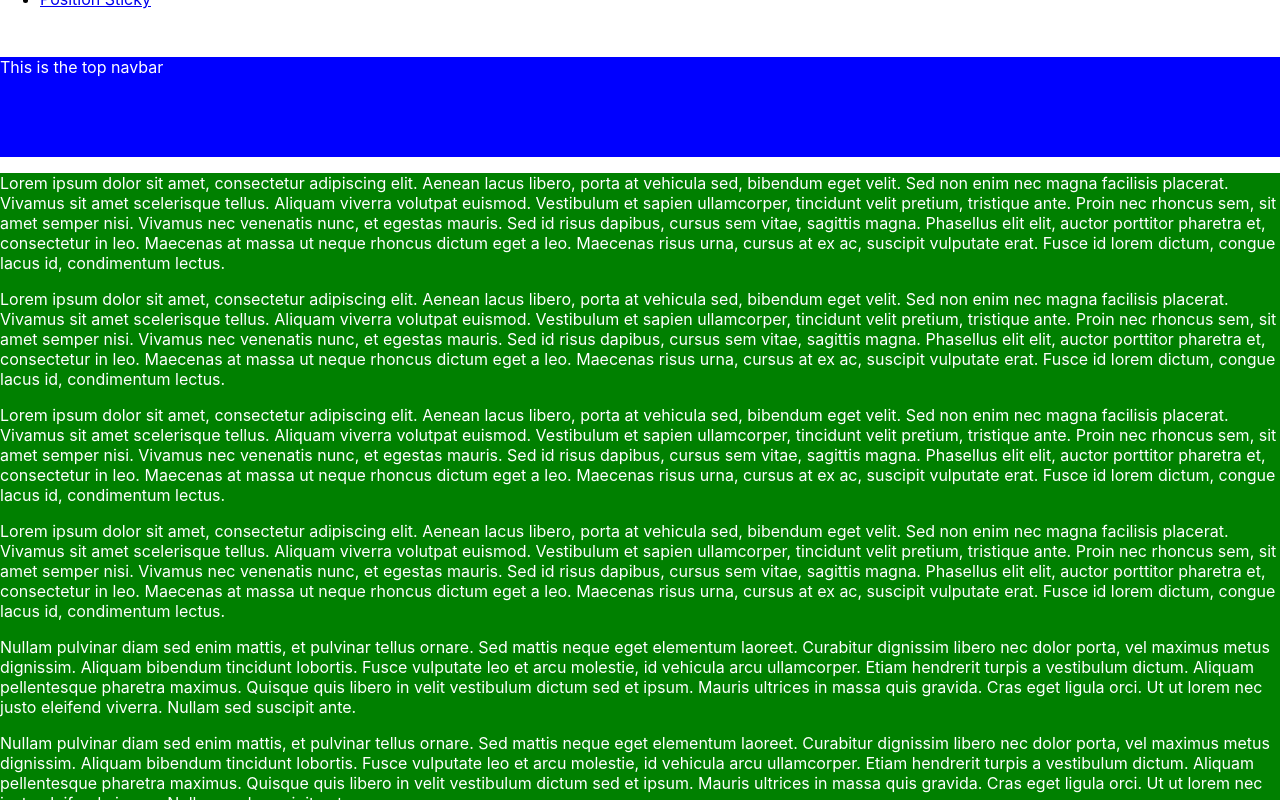
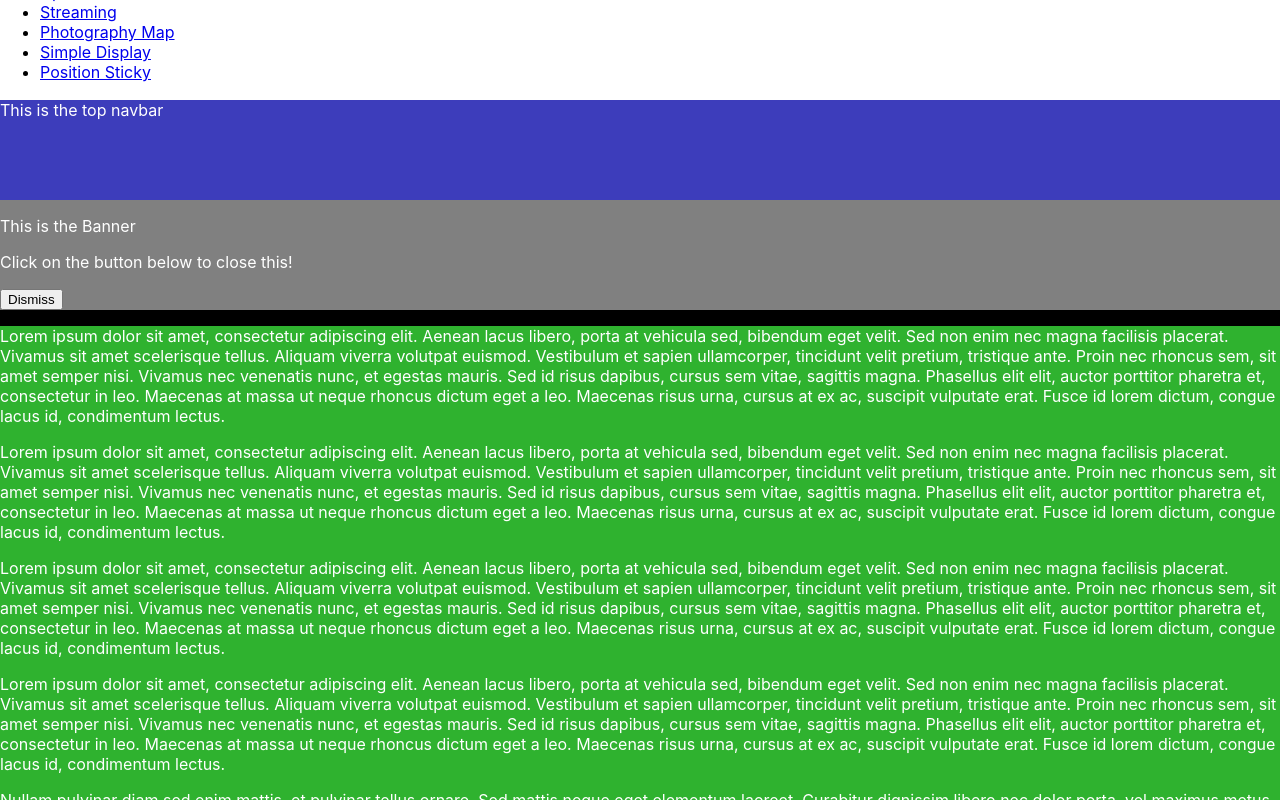
Before and after one commit to arvinsim/research-and-development, a React (Vite) app: page /position-sticky in a window 1280 px wide. Shown: the top 800 px of the page. Built offline with nearby package versions, Linux system fonts and the light colour scheme.

Commit message:
Setup Banner for Position Sticky

```diff
--- /dev/null
+++ b/src/PositionSticky/Banner.tsx
@@ -0,0 +1,31 @@
+import React, { useState } from "react";
+import styled from "styled-components";
+
+export function Banner() {
+  const [visible, setVisible] = useState(true);
+
+  return (
+    <BannerContainer visible={visible}>
+      <p>This is the Banner</p>
+      <p>Click on the button below to close this!</p>
+      <button
+        onClick={() => {
+          setVisible(false);
+        }}
+      >
+        Dismiss
+      </button>
+    </BannerContainer>
+  );
+}
+
+const BannerContainer = styled.div<{ visible: boolean }>`
+  overflow: hidden;
+
+  ${(props): string => {
+    if (props.visible === false) {
+      return `height: 0; transition: height 1000ms ease;`;
+    }
+    return "";
+  }}
+`;
--- a/src/PositionSticky/index.tsx
+++ b/src/PositionSticky/index.tsx
@@ -1,43 +1,228 @@
-import React from 'react'
+import React from "react";
 import styled from "styled-components";
+import { Banner } from "./Banner";
 
 function PositionSticky() {
-    return <div>
+  return (
+    <Container>
+      <TopContainer>
         <TopNavbar>This is the top navbar</TopNavbar>
-        <Content>
-            <p>Lorem ipsum dolor sit amet, consectetur adipiscing elit. Aenean lacus libero, porta at vehicula sed, bibendum eget velit. Sed non enim nec magna facilisis placerat. Vivamus sit amet scelerisque tellus. Aliquam viverra volutpat euismod. Vestibulum et sapien ullamcorper, tincidunt velit pretium, tristique ante. Proin nec rhoncus sem, sit amet semper nisi. Vivamus nec venenatis nunc, et egestas mauris. Sed id risus dapibus, cursus sem vitae, sagittis magna. Phasellus elit elit, auctor porttitor pharetra et, consectetur in leo. Maecenas at massa ut neque rhoncus dictum eget a leo. Maecenas risus urna, cursus at ex ac, suscipit vulputate erat. Fusce id lorem dictum, congue lacus id, condimentum lectus.</p>
-            <p>Lorem ipsum dolor sit amet, consectetur adipiscing elit. Aenean lacus libero, porta at vehicula sed, bibendum eget velit. Sed non enim nec magna facilisis placerat. Vivamus sit amet scelerisque tellus. Aliquam viverra volutpat euismod. Vestibulum et sapien ullamcorper, tincidunt velit pretium, tristique ante. Proin nec rhoncus sem, sit amet semper nisi. Vivamus nec venenatis nunc, et egestas mauris. Sed id risus dapibus, cursus sem vitae, sagittis magna. Phasellus elit elit, auctor porttitor pharetra et, consectetur in leo. Maecenas at massa ut neque rhoncus dictum eget a leo. Maecenas risus urna, cursus at ex ac, suscipit vulputate erat. Fusce id lorem dictum, congue lacus id, condimentum lectus.</p>
-            <p>Lorem ipsum dolor sit amet, consectetur adipiscing elit. Aenean lacus libero, porta at vehicula sed, bibendum eget velit. Sed non enim nec magna facilisis placerat. Vivamus sit amet scelerisque tellus. Aliquam viverra volutpat euismod. Vestibulum et sapien ullamcorper, tincidunt velit pretium, tristique ante. Proin nec rhoncus sem, sit amet semper nisi. Vivamus nec venenatis nunc, et egestas mauris. Sed id risus dapibus, cursus sem vitae, sagittis magna. Phasellus elit elit, auctor porttitor pharetra et, consectetur in leo. Maecenas at massa ut neque rhoncus dictum eget a leo. Maecenas risus urna, cursus at ex ac, suscipit vulputate erat. Fusce id lorem dictum, congue lacus id, condimentum lectus.</p>
-            <p>Lorem ipsum dolor sit amet, consectetur adipiscing elit. Aenean lacus libero, porta at vehicula sed, bibendum eget velit. Sed non enim nec magna facilisis placerat. Vivamus sit amet scelerisque tellus. Aliquam viverra volutpat euismod. Vestibulum et sapien ullamcorper, tincidunt velit pretium, tristique ante. Proin nec rhoncus sem, sit amet semper nisi. Vivamus nec venenatis nunc, et egestas mauris. Sed id risus dapibus, cursus sem vitae, sagittis magna. Phasellus elit elit, auctor porttitor pharetra et, consectetur in leo. Maecenas at massa ut neque rhoncus dictum eget a leo. Maecenas risus urna, cursus at ex ac, suscipit vulputate erat. Fusce id lorem dictum, congue lacus id, condimentum lectus.</p>
-            <p>Nullam pulvinar diam sed enim mattis, et pulvinar tellus ornare. Sed mattis neque eget elementum laoreet. Curabitur dignissim libero nec dolor porta, vel maximus metus dignissim. Aliquam bibendum tincidunt lobortis. Fusce vulputate leo et arcu molestie, id vehicula arcu ullamcorper. Etiam hendrerit turpis a vestibulum dictum. Aliquam pellentesque pharetra maximus. Quisque quis libero in velit vestibulum dictum sed et ipsum. Mauris ultrices in massa quis gravida. Cras eget ligula orci. Ut ut lorem nec justo eleifend viverra. Nullam sed suscipit ante.</p>
-            <p>Nullam pulvinar diam sed enim mattis, et pulvinar tellus ornare. Sed mattis neque eget elementum laoreet. Curabitur dignissim libero nec dolor porta, vel maximus metus dignissim. Aliquam bibendum tincidunt lobortis. Fusce vulputate leo et arcu molestie, id vehicula arcu ullamcorper. Etiam hendrerit turpis a vestibulum dictum. Aliquam pellentesque pharetra maximus. Quisque quis libero in velit vestibulum dictum sed et ipsum. Mauris ultrices in massa quis gravida. Cras eget ligula orci. Ut ut lorem nec justo eleifend viverra. Nullam sed suscipit ante.</p>
-            <p>Nullam pulvinar diam sed enim mattis, et pulvinar tellus ornare. Sed mattis neque eget elementum laoreet. Curabitur dignissim libero nec dolor porta, vel maximus metus dignissim. Aliquam bibendum tincidunt lobortis. Fusce vulputate leo et arcu molestie, id vehicula arcu ullamcorper. Etiam hendrerit turpis a vestibulum dictum. Aliquam pellentesque pharetra maximus. Quisque quis libero in velit vestibulum dictum sed et ipsum. Mauris ultrices in massa quis gravida. Cras eget ligula orci. Ut ut lorem nec justo eleifend viverra. Nullam sed suscipit ante.</p>
-            <p>Nullam pulvinar diam sed enim mattis, et pulvinar tellus ornare. Sed mattis neque eget elementum laoreet. Curabitur dignissim libero nec dolor porta, vel maximus metus dignissim. Aliquam bibendum tincidunt lobortis. Fusce vulputate leo et arcu molestie, id vehicula arcu ullamcorper. Etiam hendrerit turpis a vestibulum dictum. Aliquam pellentesque pharetra maximus. Quisque quis libero in velit vestibulum dictum sed et ipsum. Mauris ultrices in massa quis gravida. Cras eget ligula orci. Ut ut lorem nec justo eleifend viverra. Nullam sed suscipit ante.</p>
-            <p>In hac habitasse platea dictumst. Sed lacinia ante commodo, consequat nisl vel, elementum nulla. Aliquam finibus ullamcorper lorem, sed convallis leo. Aliquam auctor urna vel risus convallis ullamcorper. Maecenas maximus elementum imperdiet. Interdum et malesuada fames ac ante ipsum primis in faucibus. Donec maximus metus eu velit suscipit, at convallis est pellentesque. Cras sit amet augue suscipit, tristique ligula nec, vehicula tellus. Donec faucibus mi nec tellus accumsan, eu feugiat nunc tincidunt. Fusce id auctor dolor.</p>
-            <p>In hac habitasse platea dictumst. Sed lacinia ante commodo, consequat nisl vel, elementum nulla. Aliquam finibus ullamcorper lorem, sed convallis leo. Aliquam auctor urna vel risus convallis ullamcorper. Maecenas maximus elementum imperdiet. Interdum et malesuada fames ac ante ipsum primis in faucibus. Donec maximus metus eu velit suscipit, at convallis est pellentesque. Cras sit amet augue suscipit, tristique ligula nec, vehicula tellus. Donec faucibus mi nec tellus accumsan, eu feugiat nunc tincidunt. Fusce id auctor dolor.</p>
-            <p>In hac habitasse platea dictumst. Sed lacinia ante commodo, consequat nisl vel, elementum nulla. Aliquam finibus ullamcorper lorem, sed convallis leo. Aliquam auctor urna vel risus convallis ullamcorper. Maecenas maximus elementum imperdiet. Interdum et malesuada fames ac ante ipsum primis in faucibus. Donec maximus metus eu velit suscipit, at convallis est pellentesque. Cras sit amet augue suscipit, tristique ligula nec, vehicula tellus. Donec faucibus mi nec tellus accumsan, eu feugiat nunc tincidunt. Fusce id auctor dolor.</p>
-            <p>In hac habitasse platea dictumst. Sed lacinia ante commodo, consequat nisl vel, elementum nulla. Aliquam finibus ullamcorper lorem, sed convallis leo. Aliquam auctor urna vel risus convallis ullamcorper. Maecenas maximus elementum imperdiet. Interdum et malesuada fames ac ante ipsum primis in faucibus. Donec maximus metus eu velit suscipit, at convallis est pellentesque. Cras sit amet augue suscipit, tristique ligula nec, vehicula tellus. Donec faucibus mi nec tellus accumsan, eu feugiat nunc tincidunt. Fusce id auctor dolor.</p>
-            <p>Duis eget magna sed purus vehicula mollis. Maecenas eget metus lacus. Duis sapien diam, viverra at erat vitae, ullamcorper tristique tortor. Nullam varius justo sit amet ante sagittis malesuada. Quisque vitae finibus dui. In ullamcorper consequat velit mollis interdum. Pellentesque at fermentum sapien, id aliquet purus. Integer tempus pulvinar justo. Sed congue, odio interdum ultrices ultricies, massa odio euismod urna, id finibus neque diam ut risus. Sed metus mi, tristique sed tempor vel, suscipit sed lacus. Mauris suscipit nec odio at dapibus. Suspendisse eros nibh, auctor id tristique aliquam, efficitur quis magna.</p>
-            <p>Duis eget magna sed purus vehicula mollis. Maecenas eget metus lacus. Duis sapien diam, viverra at erat vitae, ullamcorper tristique tortor. Nullam varius justo sit amet ante sagittis malesuada. Quisque vitae finibus dui. In ullamcorper consequat velit mollis interdum. Pellentesque at fermentum sapien, id aliquet purus. Integer tempus pulvinar justo. Sed congue, odio interdum ultrices ultricies, massa odio euismod urna, id finibus neque diam ut risus. Sed metus mi, tristique sed tempor vel, suscipit sed lacus. Mauris suscipit nec odio at dapibus. Suspendisse eros nibh, auctor id tristique aliquam, efficitur quis magna.</p>
-            <p>Duis eget magna sed purus vehicula mollis. Maecenas eget metus lacus. Duis sapien diam, viverra at erat vitae, ullamcorper tristique tortor. Nullam varius justo sit amet ante sagittis malesuada. Quisque vitae finibus dui. In ullamcorper consequat velit mollis interdum. Pellentesque at fermentum sapien, id aliquet purus. Integer tempus pulvinar justo. Sed congue, odio interdum ultrices ultricies, massa odio euismod urna, id finibus neque diam ut risus. Sed metus mi, tristique sed tempor vel, suscipit sed lacus. Mauris suscipit nec odio at dapibus. Suspendisse eros nibh, auctor id tristique aliquam, efficitur quis magna.</p>
-            <p>Duis eget magna sed purus vehicula mollis. Maecenas eget metus lacus. Duis sapien diam, viverra at erat vitae, ullamcorper tristique tortor. Nullam varius justo sit amet ante sagittis malesuada. Quisque vitae finibus dui. In ullamcorper consequat velit mollis interdum. Pellentesque at fermentum sapien, id aliquet purus. Integer tempus pulvinar justo. Sed congue, odio interdum ultrices ultricies, massa odio euismod urna, id finibus neque diam ut risus. Sed metus mi, tristique sed tempor vel, suscipit sed lacus. Mauris suscipit nec odio at dapibus. Suspendisse eros nibh, auctor id tristique aliquam, efficitur quis magna.</p>
-        </Content>
-    </div>
+        <Banner />
+      </TopContainer>
+      <Content>
+        <p>
+          Lorem ipsum dolor sit amet, consectetur adipiscing elit. Aenean lacus
+          libero, porta at vehicula sed, bibendum eget velit. Sed non enim nec
+          magna facilisis placerat. Vivamus sit amet scelerisque tellus. Aliquam
+          viverra volutpat euismod. Vestibulum et sapien ullamcorper, tincidunt
+          velit pretium, tristique ante. Proin nec rhoncus sem, sit amet semper
+          nisi. Vivamus nec venenatis nunc, et egestas mauris. Sed id risus
+          dapibus, cursus sem vitae, sagittis magna. Phasellus elit elit, auctor
+          porttitor pharetra et, consectetur in leo. Maecenas at massa ut neque
+          rhoncus dictum eget a leo. Maecenas risus urna, cursus at ex ac,
+          suscipit vulputate erat. Fusce id lorem dictum, congue lacus id,
+          condimentum lectus.
+        </p>
+        <p>
+          Lorem ipsum dolor sit amet, consectetur adipiscing elit. Aenean lacus
+          libero, porta at vehicula sed, bibendum eget velit. Sed non enim nec
+          magna facilisis placerat. Vivamus sit amet scelerisque tellus. Aliquam
+          viverra volutpat euismod. Vestibulum et sapien ullamcorper, tincidunt
+          velit pretium, tristique ante. Proin nec rhoncus sem, sit amet semper
+          nisi. Vivamus nec venenatis nunc, et egestas mauris. Sed id risus
+          dapibus, cursus sem vitae, sagittis magna. Phasellus elit elit, auctor
+          porttitor pharetra et, consectetur in leo. Maecenas at massa ut neque
+          rhoncus dictum eget a leo. Maecenas risus urna, cursus at ex ac,
+          suscipit vulputate erat. Fusce id lorem dictum, congue lacus id,
+          condimentum lectus.
+        </p>
+        <p>
+          Lorem ipsum dolor sit amet, consectetur adipiscing elit. Aenean lacus
+          libero, porta at vehicula sed, bibendum eget velit. Sed non enim nec
+          magna facilisis placerat. Vivamus sit amet scelerisque tellus. Aliquam
+          viverra volutpat euismod. Vestibulum et sapien ullamcorper, tincidunt
+          velit pretium, tristique ante. Proin nec rhoncus sem, sit amet semper
+          nisi. Vivamus nec venenatis nunc, et egestas mauris. Sed id risus
+          dapibus, cursus sem vitae, sagittis magna. Phasellus elit elit, auctor
+          porttitor pharetra et, consectetur in leo. Maecenas at massa ut neque
+          rhoncus dictum eget a leo. Maecenas risus urna, cursus at ex ac,
+          suscipit vulputate erat. Fusce id lorem dictum, congue lacus id,
+          condimentum lectus.
+        </p>
+        <p>
+          Lorem ipsum dolor sit amet, consectetur adipiscing elit. Aenean lacus
+          libero, porta at vehicula sed, bibendum eget velit. Sed non enim nec
+          magna facilisis placerat. Vivamus sit amet scelerisque tellus. Aliquam
+          viverra volutpat euismod. Vestibulum et sapien ullamcorper, tincidunt
+          velit pretium, tristique ante. Proin nec rhoncus sem, sit amet semper
+          nisi. Vivamus nec venenatis nunc, et egestas mauris. Sed id risus
+          dapibus, cursus sem vitae, sagittis magna. Phasellus elit elit, auctor
+          porttitor pharetra et, consectetur in leo. Maecenas at massa ut neque
+          rhoncus dictum eget a leo. Maecenas risus urna, cursus at ex ac,
+          suscipit vulputate erat. Fusce id lorem dictum, congue lacus id,
+          condimentum lectus.
+        </p>
+        <p>
+          Nullam pulvinar diam sed enim mattis, et pulvinar tellus ornare. Sed
+          mattis neque eget elementum laoreet. Curabitur dignissim libero nec
+          dolor porta, vel maximus metus dignissim. Aliquam bibendum tincidunt
+          lobortis. Fusce vulputate leo et arcu molestie, id vehicula arcu
+          ullamcorper. Etiam hendrerit turpis a vestibulum dictum. Aliquam
+          pellentesque pharetra maximus. Quisque quis libero in velit vestibulum
+          dictum sed et ipsum. Mauris ultrices in massa quis gravida. Cras eget
+          ligula orci. Ut ut lorem nec justo eleifend viverra. Nullam sed
+          suscipit ante.
+        </p>
+        <p>
+          Nullam pulvinar diam sed enim mattis, et pulvinar tellus ornare. Sed
+          mattis neque eget elementum laoreet. Curabitur dignissim libero nec
+          dolor porta, vel maximus metus dignissim. Aliquam bibendum tincidunt
+          lobortis. Fusce vulputate leo et arcu molestie, id vehicula arcu
+          ullamcorper. Etiam hendrerit turpis a vestibulum dictum. Aliquam
+          pellentesque pharetra maximus. Quisque quis libero in velit vestibulum
+          dictum sed et ipsum. Mauris ultrices in massa quis gravida. Cras eget
+          ligula orci. Ut ut lorem nec justo eleifend viverra. Nullam sed
+          suscipit ante.
+        </p>
+        <p>
+          Nullam pulvinar diam sed enim mattis, et pulvinar tellus ornare. Sed
+          mattis neque eget elementum laoreet. Curabitur dignissim libero nec
+          dolor porta, vel maximus metus dignissim. Aliquam bibendum tincidunt
+          lobortis. Fusce vulputate leo et arcu molestie, id vehicula arcu
+          ullamcorper. Etiam hendrerit turpis a vestibulum dictum. Aliquam
+          pellentesque pharetra maximus. Quisque quis libero in velit vestibulum
+          dictum sed et ipsum. Mauris ultrices in massa quis gravida. Cras eget
+          ligula orci. Ut ut lorem nec justo eleifend viverra. Nullam sed
+          suscipit ante.
+        </p>
+        <p>
+          Nullam pulvinar diam sed enim mattis, et pulvinar tellus ornare. Sed
+          mattis neque eget elementum laoreet. Curabitur dignissim libero nec
+          dolor porta, vel maximus metus dignissim. Aliquam bibendum tincidunt
+          lobortis. Fusce vulputate leo et arcu molestie, id vehicula arcu
+          ullamcorper. Etiam hendrerit turpis a vestibulum dictum. Aliquam
+          pellentesque pharetra maximus. Quisque quis libero in velit vestibulum
+          dictum sed et ipsum. Mauris ultrices in massa quis gravida. Cras eget
+          ligula orci. Ut ut lorem nec justo eleifend viverra. Nullam sed
+          suscipit ante.
+        </p>
+        <p>
+          In hac habitasse platea dictumst. Sed lacinia ante commodo, consequat
+          nisl vel, elementum nulla. Aliquam finibus ullamcorper lorem, sed
+          convallis leo. Aliquam auctor urna vel risus convallis ullamcorper.
+          Maecenas maximus elementum imperdiet. Interdum et malesuada fames ac
+          ante ipsum primis in faucibus. Donec maximus metus eu velit suscipit,
+          at convallis est pellentesque. Cras sit amet augue suscipit, tristique
+          ligula nec, vehicula tellus. Donec faucibus mi nec tellus accumsan, eu
+          feugiat nunc tincidunt. Fusce id auctor dolor.
+        </p>
+        <p>
+          In hac habitasse platea dictumst. Sed lacinia ante commodo, consequat
+          nisl vel, elementum nulla. Aliquam finibus ullamcorper lorem, sed
+          convallis leo. Aliquam auctor urna vel risus convallis ullamcorper.
+          Maecenas maximus elementum imperdiet. Interdum et malesuada fames ac
+          ante ipsum primis in faucibus. Donec maximus metus eu velit suscipit,
+          at convallis est pellentesque. Cras sit amet augue suscipit, tristique
+          ligula nec, vehicula tellus. Donec faucibus mi nec tellus accumsan, eu
+          feugiat nunc tincidunt. Fusce id auctor dolor.
+        </p>
+        <p>
+          In hac habitasse platea dictumst. Sed lacinia ante commodo, consequat
+          nisl vel, elementum nulla. Aliquam finibus ullamcorper lorem, sed
+          convallis leo. Aliquam auctor urna vel risus convallis ullamcorper.
+          Maecenas maximus elementum imperdiet. Interdum et malesuada fames ac
+          ante ipsum primis in faucibus. Donec maximus metus eu velit suscipit,
+          at convallis est pellentesque. Cras sit amet augue suscipit, tristique
+          ligula nec, vehicula tellus. Donec faucibus mi nec tellus accumsan, eu
+          feugiat nunc tincidunt. Fusce id auctor dolor.
+        </p>
+        <p>
+          In hac habitasse platea dictumst. Sed lacinia ante commodo, consequat
+          nisl vel, elementum nulla. Aliquam finibus ullamcorper lorem, sed
+          convallis leo. Aliquam auctor urna vel risus convallis ullamcorper.
+          Maecenas maximus elementum imperdiet. Interdum et malesuada fames ac
+          ante ipsum primis in faucibus. Donec maximus metus eu velit suscipit,
+          at convallis est pellentesque. Cras sit amet augue suscipit, tristique
+          ligula nec, vehicula tellus. Donec faucibus mi nec tellus accumsan, eu
+          feugiat nunc tincidunt. Fusce id auctor dolor.
+        </p>
+        <p>
+          Duis eget magna sed purus vehicula mollis. Maecenas eget metus lacus.
+          Duis sapien diam, viverra at erat vitae, ullamcorper tristique tortor.
+          Nullam varius justo sit amet ante sagittis malesuada. Quisque vitae
+          finibus dui. In ullamcorper consequat velit mollis interdum.
+          Pellentesque at fermentum sapien, id aliquet purus. Integer tempus
+          pulvinar justo. Sed congue, odio interdum ultrices ultricies, massa
+          odio euismod urna, id finibus neque diam ut risus. Sed metus mi,
+          tristique sed tempor vel, suscipit sed lacus. Mauris suscipit nec odio
+          at dapibus. Suspendisse eros nibh, auctor id tristique aliquam,
+          efficitur quis magna.
+        </p>
+        <p>
+          Duis eget magna sed purus vehicula mollis. Maecenas eget metus lacus.
+          Duis sapien diam, viverra at erat vitae, ullamcorper tristique tortor.
+          Nullam varius justo sit amet ante sagittis malesuada. Quisque vitae
+          finibus dui. In ullamcorper consequat velit mollis interdum.
+          Pellentesque at fermentum sapien, id aliquet purus. Integer tempus
+          pulvinar justo. Sed congue, odio interdum ultrices ultricies, massa
+          odio euismod urna, id finibus neque diam ut risus. Sed metus mi,
+          tristique sed tempor vel, suscipit sed lacus. Mauris suscipit nec odio
+          at dapibus. Suspendisse eros nibh, auctor id tristique aliquam,
+          efficitur quis magna.
+        </p>
+        <p>
+          Duis eget magna sed purus vehicula mollis. Maecenas eget metus lacus.
+          Duis sapien diam, viverra at erat vitae, ullamcorper tristique tortor.
+          Nullam varius justo sit amet ante sagittis malesuada. Quisque vitae
+          finibus dui. In ullamcorper consequat velit mollis interdum.
+          Pellentesque at fermentum sapien, id aliquet purus. Integer tempus
+          pulvinar justo. Sed congue, odio interdum ultrices ultricies, massa
+          odio euismod urna, id finibus neque diam ut risus. Sed metus mi,
+          tristique sed tempor vel, suscipit sed lacus. Mauris suscipit nec odio
+          at dapibus. Suspendisse eros nibh, auctor id tristique aliquam,
+          efficitur quis magna.
+        </p>
+        <p>
+          Duis eget magna sed purus vehicula mollis. Maecenas eget metus lacus.
+          Duis sapien diam, viverra at erat vitae, ullamcorper tristique tortor.
+          Nullam varius justo sit amet ante sagittis malesuada. Quisque vitae
+          finibus dui. In ullamcorper consequat velit mollis interdum.
+          Pellentesque at fermentum sapien, id aliquet purus. Integer tempus
+          pulvinar justo. Sed congue, odio interdum ultrices ultricies, massa
+          odio euismod urna, id finibus neque diam ut risus. Sed metus mi,
+          tristique sed tempor vel, suscipit sed lacus. Mauris suscipit nec odio
+          at dapibus. Suspendisse eros nibh, auctor id tristique aliquam,
+          efficitur quis magna.
+        </p>
+      </Content>
+    </Container>
+  );
 }
+
+const Container = styled.div`
+  height: 100vh;
+  background: black;
+`;
+
+const TopContainer = styled.div`
+  color: white;
+  background: gray;
+  position: sticky;
+  top: 0;
+  width: 100%;
+`;
 
 const TopNavbar = styled.div`
   color: white;
-  background: blue;
-  position: sticky;
-  top: 0;
+  background: #3d3dbb;
   height: 100px;
-  width: 100%;
-`
+`;
+
 const Content = styled.div`
   color: white;
-  background: green;
+  background: #2fb22f;
   height: 100vh;
-  width: 100%
-`
+  width: 100%;
+`;
 
-export default PositionSticky
+export default PositionSticky;
```
Also changed, not shown: 1 other file (tests, documents, lock files or other folders).
